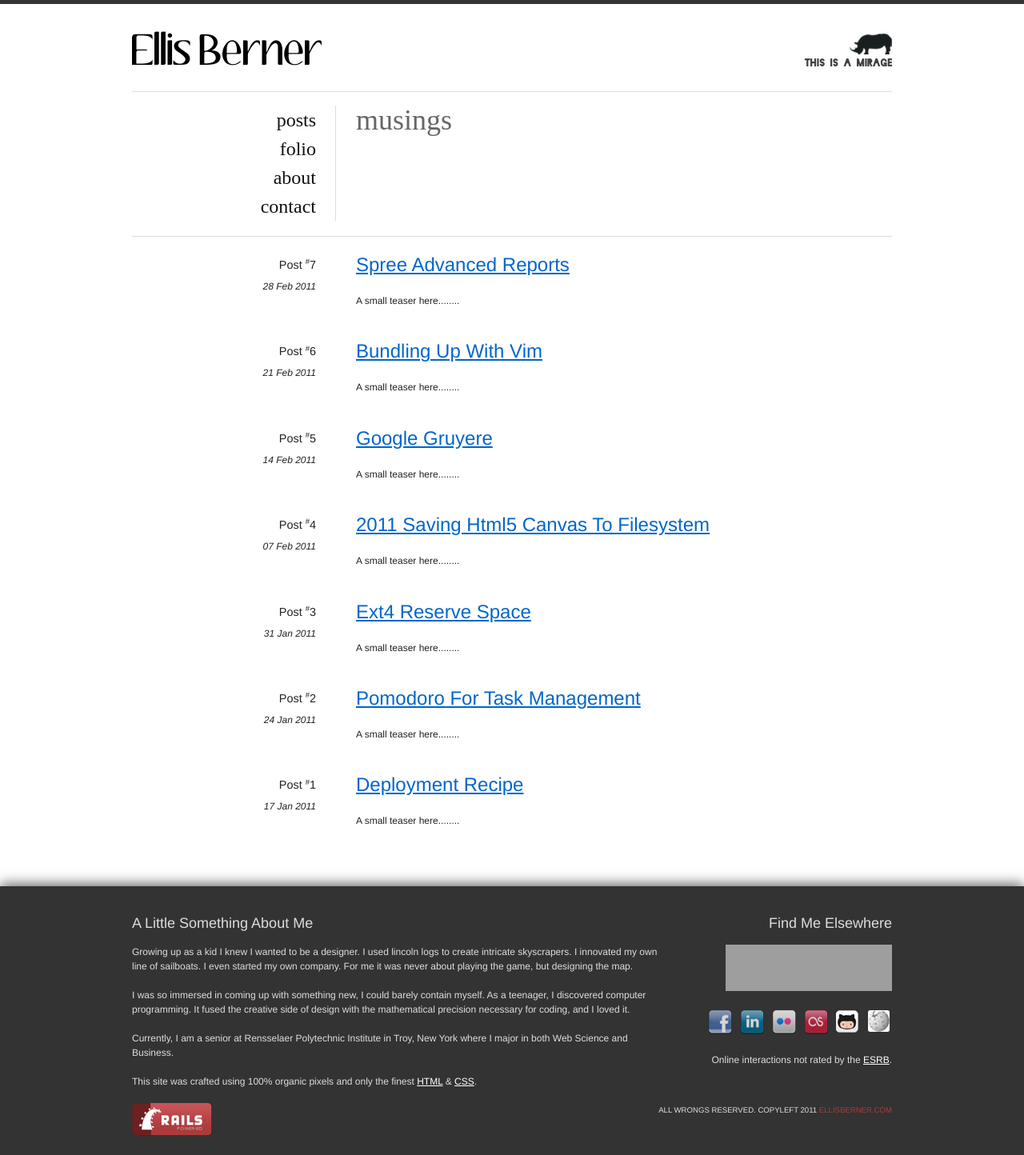
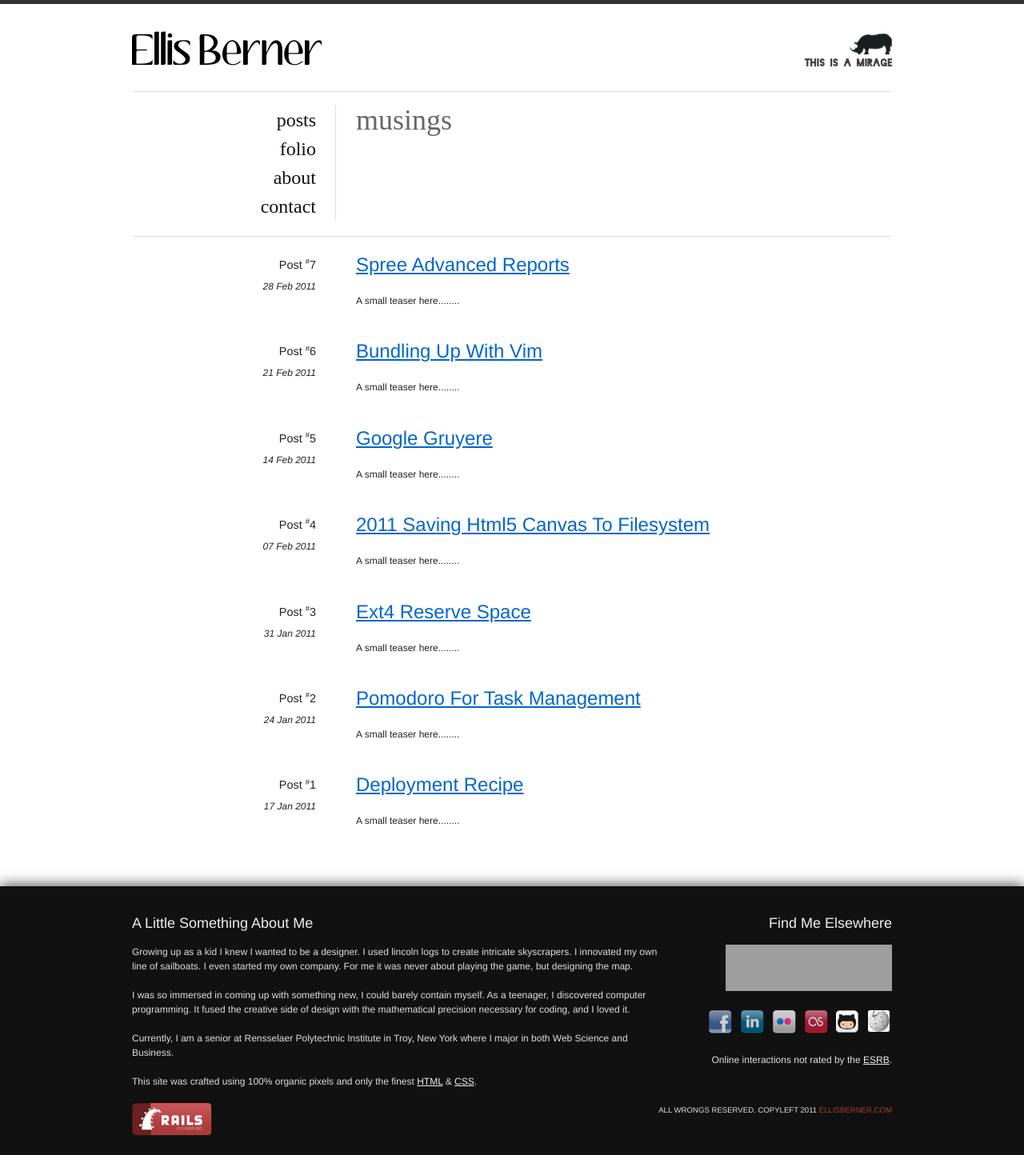
Before and after one commit to maletor/maletor.github.io, a Jekyll site: the page built from index.html, in a window 1280 px wide. Shown: the whole page at 80% size. Built offline with Jekyll 4.4.1, drawn with Linux system fonts in a browser that asks for light colours; some web fonts are replaced; grey boxes are pictures that could not be loaded.

Commit message:
footer work

```diff
--- a/stylesheets/application.css
+++ b/stylesheets/application.css
@@ -11,10 +11,10 @@ ul.border-list li{border-bottom:1px solid #ddd;padding:1em;}
 .post-meta{text-align:right;}
 form em{font-weight:bold;color:#f00;}
 #elsewhere{text-align:right;}
-#footer{background:#333;-moz-box-shadow:0 -3px 15px #666;-webkit-box-shadow:0 -3px 15px #666;box-shadow:0 -3px 15px #666;}
-#footer h3{color:#ddd;}
+#footer{background:#111;-moz-box-shadow:0 -3px 15px #666;-webkit-box-shadow:0 -3px 15px #666;box-shadow:0 -3px 15px #666;}
+#footer h3{color:#eee;}
 #footer p{color:#ddd;}
-#footer a{color:#fff;}
+#footer a{color:#eee;}
 #footer a:hover, #footer a:focus{color:#ddd;}
 #footer .copyright p{text-transform:uppercase;text-align:right;}
 #footer .copyright a{color:#ab3b3c;text-decoration:none;}
```
